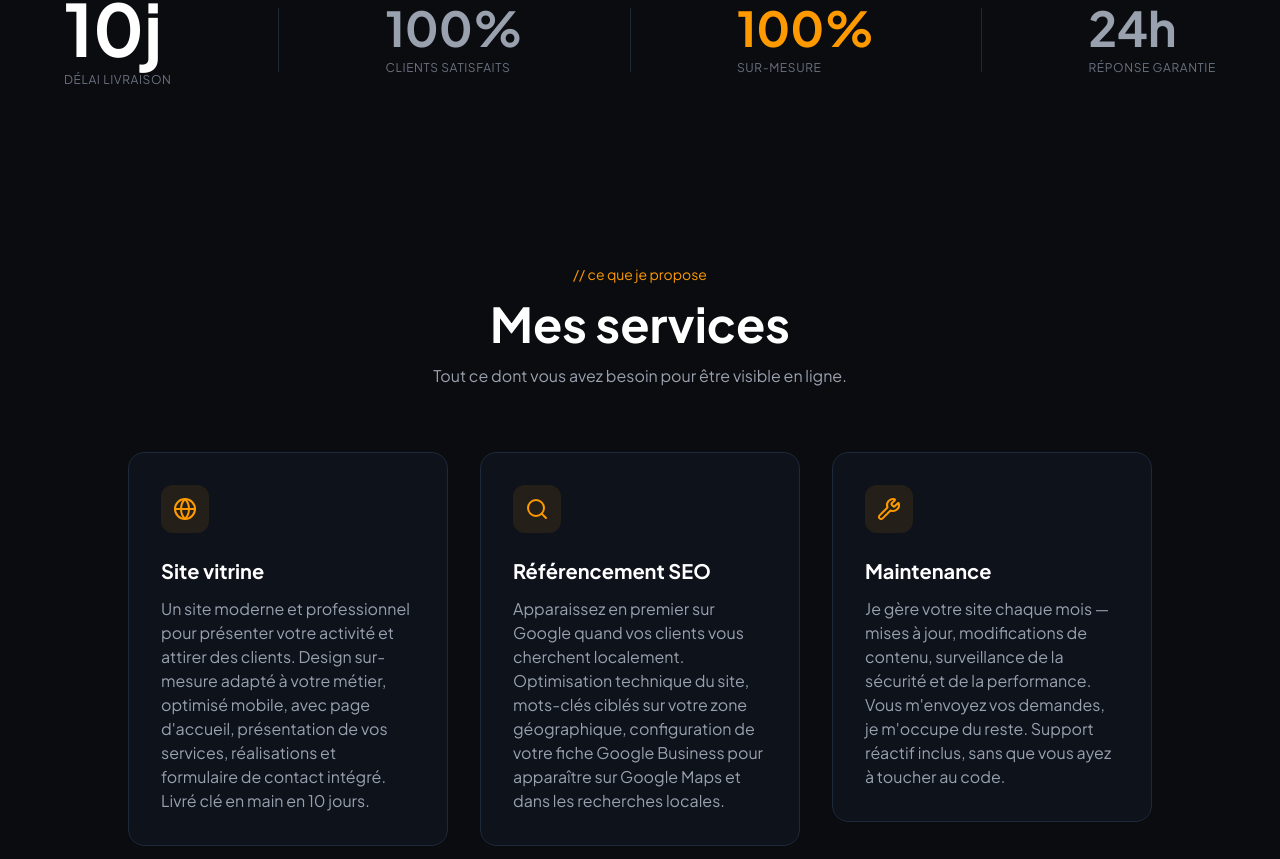
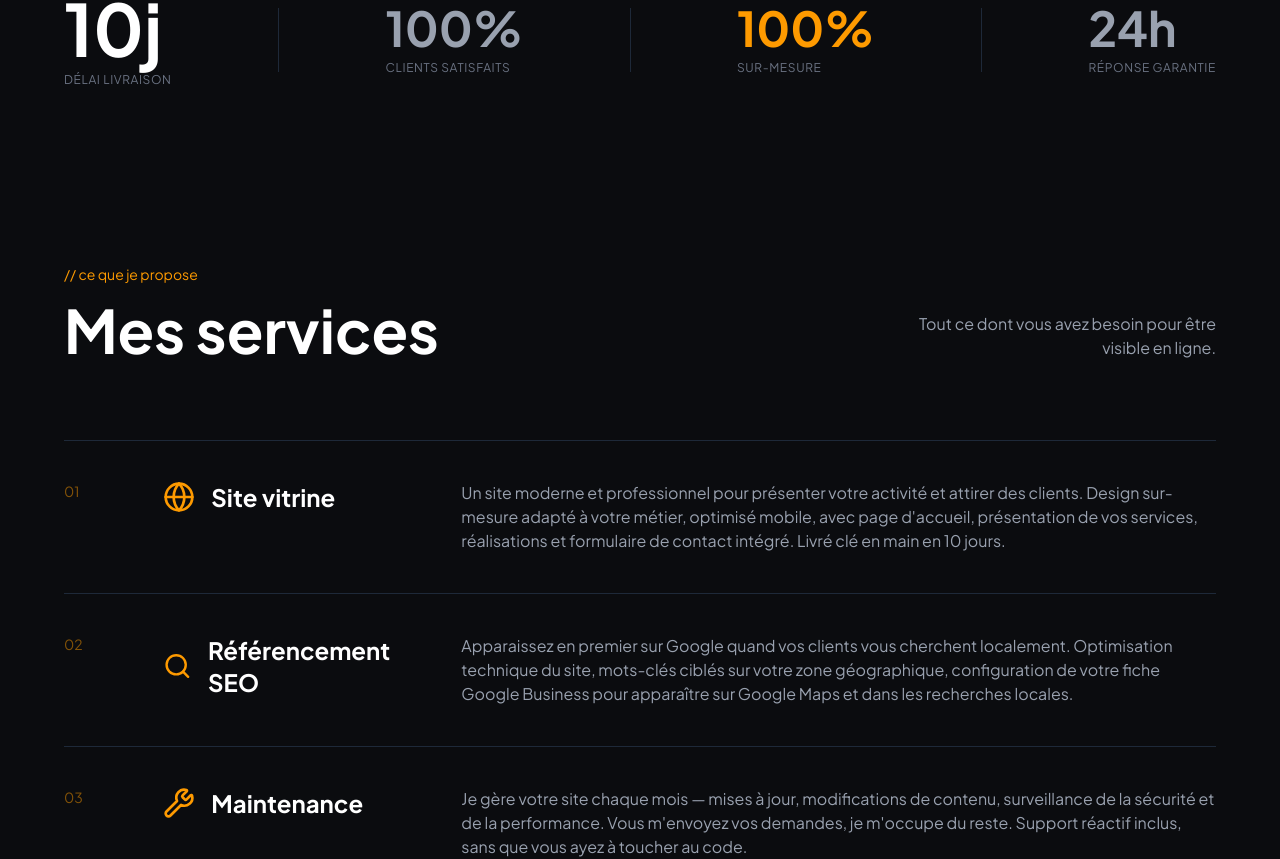
Before and after one commit to enguerrandbourghelle/agence-demo, a Next.js app: page / in a window 1280 px wide. Shown: the part 1567-2426 px from the top of the page. Built offline with nearby package versions, Linux system fonts and the light colour scheme.

Commit message:
feat: mise en page editoriale pour Services

```diff
--- a/components/Services.tsx
+++ b/components/Services.tsx
@@ -14,14 +14,14 @@ function TiltCard({ children }: { children: React.ReactNode }) {
     const y = e.clientY - rect.top;
     const centerX = rect.width / 2;
     const centerY = rect.height / 2;
-    const rotateX = ((y - centerY) / centerY) * -8;
-    const rotateY = ((x - centerX) / centerX) * 8;
-    card.style.transform = `perspective(800px) rotateX(${rotateX}deg) rotateY(${rotateY}deg) scale(1.02)`;
+    const rotateX = ((y - centerY) / centerY) * -6;
+    const rotateY = ((x - centerX) / centerX) * 6;
+    card.style.transform = `perspective(800px) rotateX(${rotateX}deg) rotateY(${rotateY}deg)`;
   };
 
   const handleMouseLeave = () => {
     if (cardRef.current) {
-      cardRef.current.style.transform = "perspective(800px) rotateX(0) rotateY(0) scale(1)";
+      cardRef.current.style.transform = "perspective(800px) rotateX(0) rotateY(0)";
     }
   };
 
@@ -37,55 +37,52 @@ function TiltCard({ children }: { children: React.ReactNode }) {
   );
 }
 
+const services = [
+  {
+    icon: Globe,
+    title: "Site vitrine",
+    desc: "Un site moderne et professionnel pour présenter votre activité et attirer des clients. Design sur-mesure adapté à votre métier, optimisé mobile, avec page d'accueil, présentation de vos services, réalisations et formulaire de contact intégré. Livré clé en main en 10 jours.",
+  },
+  {
+    icon: Search,
+    title: "Référencement SEO",
+    desc: "Apparaissez en premier sur Google quand vos clients vous cherchent localement. Optimisation technique du site, mots-clés ciblés sur votre zone géographique, configuration de votre fiche Google Business pour apparaître sur Google Maps et dans les recherches locales.",
+  },
+  {
+    icon: Wrench,
+    title: "Maintenance",
+    desc: "Je gère votre site chaque mois — mises à jour, modifications de contenu, surveillance de la sécurité et de la performance. Vous m'envoyez vos demandes, je m'occupe du reste. Support réactif inclus, sans que vous ayez à toucher au code.",
+  },
+];
+
 export default function Services() {
   return (
-    <section id="services" className="py-24 px-6">
-      <div className="max-w-5xl mx-auto">
+    <section id="services" className="py-24 px-6 md:px-16">
+      <div className="max-w-6xl mx-auto">
         <AnimatedSection>
-          <p className="font-mono text-sm text-amber-500 mb-4 text-center">{"// ce que je propose"}</p>
-          <h2 className="font-serif text-4xl md:text-5xl font-bold text-center mb-4 text-white">Mes services</h2>
-          <p className="text-center text-gray-400 mb-16">Tout ce dont vous avez besoin pour être visible en ligne.</p>
+          <div className="flex flex-col md:flex-row md:items-end justify-between mb-20 gap-4">
+            <div>
+              <p className="font-mono text-sm text-amber-500 mb-4">{"// ce que je propose"}</p>
+              <h2 className="font-serif text-5xl md:text-6xl font-bold text-white">Mes services</h2>
+            </div>
+            <p className="text-gray-400 max-w-xs md:text-right">Tout ce dont vous avez besoin pour être visible en ligne.</p>
+          </div>
         </AnimatedSection>
-        <div className="grid grid-cols-1 md:grid-cols-3 gap-8">
-          <AnimatedSection>
-            <TiltCard>
-              <div className="bg-gray-900/50 rounded-2xl p-8 border border-gray-800 hover:border-amber-500/50 transition-colors duration-300 group">
-                <div className="w-12 h-12 bg-amber-500/10 rounded-xl flex items-center justify-center mb-6 group-hover:bg-amber-500 transition-all duration-300">
-                  <Globe className="text-amber-500 w-6 h-6 group-hover:text-black transition-all duration-300" />
+        <div className="flex flex-col">
+          {services.map((s, i) => (
+            <AnimatedSection key={i}>
+              <TiltCard>
+                <div className={`grid grid-cols-1 md:grid-cols-12 gap-6 md:gap-10 items-start py-10 border-t border-gray-800 ${i === services.length - 1 ? "border-b" : ""}`}>
+                  <span className="font-mono text-amber-500/50 text-sm md:col-span-1">0{i + 1}</span>
+                  <div className="md:col-span-3 flex items-center gap-4">
+                    <s.icon className="text-amber-500 w-8 h-8" />
+                    <h3 className="font-serif text-2xl font-bold text-white">{s.title}</h3>
+                  </div>
+                  <p className="text-gray-400 md:col-span-8">{s.desc}</p>
                 </div>
-                <h3 className="font-serif text-xl font-bold mb-3 text-white">Site vitrine</h3>
-                <p className="text-gray-400">
-                  Un site moderne et professionnel pour présenter votre activité et attirer des clients. Design sur-mesure adapté à votre métier, optimisé mobile, avec page d&apos;accueil, présentation de vos services, réalisations et formulaire de contact intégré. Livré clé en main en 10 jours.
-                </p>
-              </div>
-            </TiltCard>
-          </AnimatedSection>
-          <AnimatedSection>
-            <TiltCard>
-              <div className="bg-gray-900/50 rounded-2xl p-8 border border-gray-800 hover:border-amber-500/50 transition-colors duration-300 group">
-                <div className="w-12 h-12 bg-amber-500/10 rounded-xl flex items-center justify-center mb-6 group-hover:bg-amber-500 transition-all duration-300">
-                  <Search className="text-amber-500 w-6 h-6 group-hover:text-black transition-all duration-300" />
-                </div>
-                <h3 className="font-serif text-xl font-bold mb-3 text-white">Référencement SEO</h3>
-                <p className="text-gray-400">
-                  Apparaissez en premier sur Google quand vos clients vous cherchent localement. Optimisation technique du site, mots-clés ciblés sur votre zone géographique, configuration de votre fiche Google Business pour apparaître sur Google Maps et dans les recherches locales.
-                </p>
-              </div>
-            </TiltCard>
-          </AnimatedSection>
-          <AnimatedSection>
-            <TiltCard>
-              <div className="bg-gray-900/50 rounded-2xl p-8 border border-gray-800 hover:border-amber-500/50 transition-colors duration-300 group">
-                <div className="w-12 h-12 bg-amber-500/10 rounded-xl flex items-center justify-center mb-6 group-hover:bg-amber-500 transition-all duration-300">
-                  <Wrench className="text-amber-500 w-6 h-6 group-hover:text-black transition-all duration-300" />
-                </div>
-                <h3 className="font-serif text-xl font-bold mb-3 text-white">Maintenance</h3>
-                <p className="text-gray-400">
-                  Je gère votre site chaque mois — mises à jour, modifications de contenu, surveillance de la sécurité et de la performance. Vous m&apos;envoyez vos demandes, je m&apos;occupe du reste. Support réactif inclus, sans que vous ayez à toucher au code.
-                </p>
-              </div>
-            </TiltCard>
-          </AnimatedSection>
+              </TiltCard>
+            </AnimatedSection>
+          ))}
         </div>
       </div>
     </section>
```
